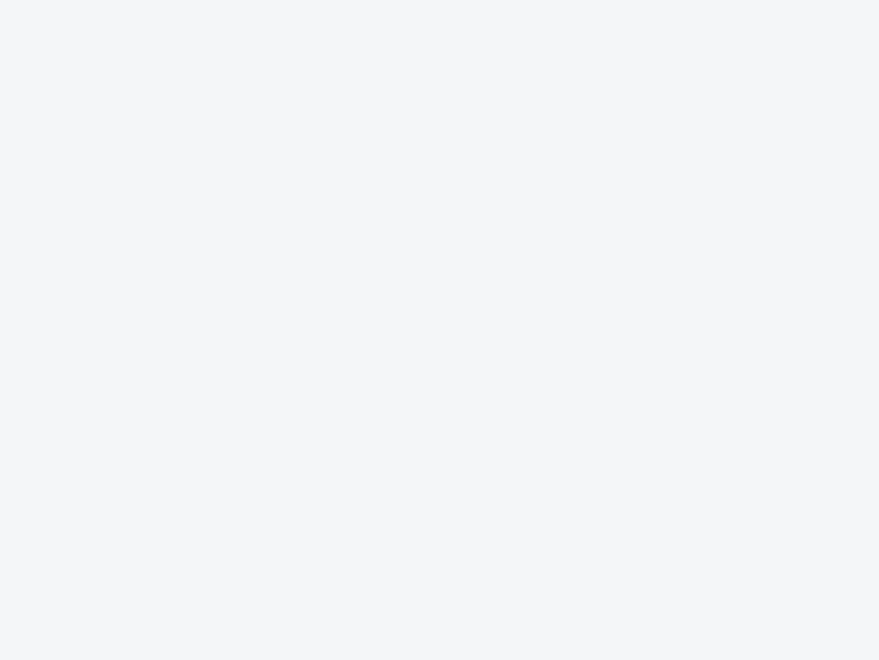
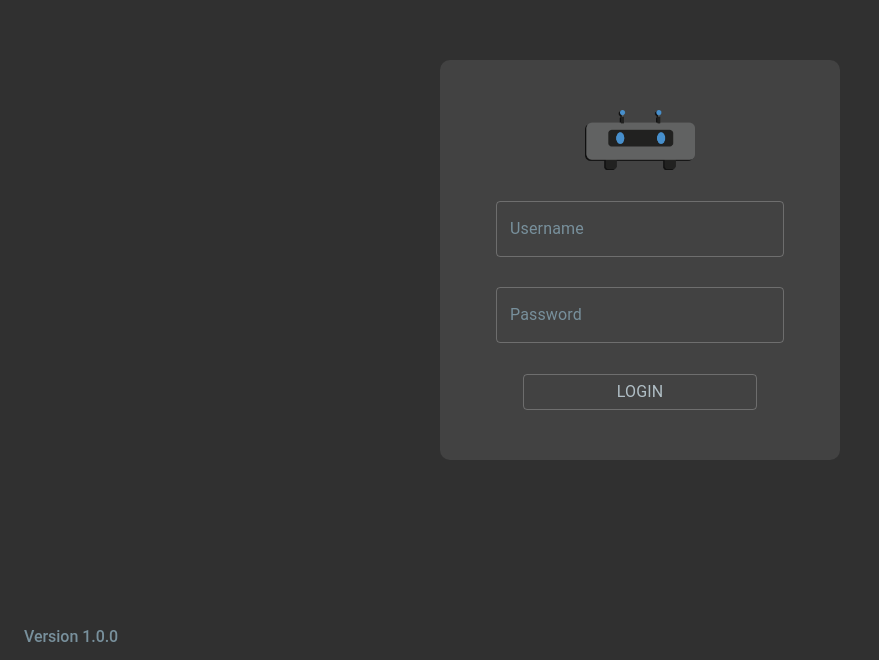
Before and after one commit to Project-Euba/Project-Euba, a React (Create React App) app in the folder client/: page /login in a window 1280 px wide. Shown: the part 140-800 px from the top of the page, without its empty margins (0-879 px from the left). Built offline with nearby package versions, Linux system fonts and the light colour scheme.

Commit message:
Setup frontend of login system

```diff
--- a/client/src/layout/DashboardLayout/SideNavigationBar/SideNavigationItem.js
+++ b/client/src/layout/DashboardLayout/SideNavigationBar/SideNavigationItem.js
@@ -2,7 +2,7 @@ import React from "react";
 import { NavLink as RouterLink } from "react-router-dom";
 import clsx from "clsx";
 import PropTypes from "prop-types";
-import { Button, ListItem, makeStyles } from "@material-ui/core";
+import { Button, ListItem, Typography, makeStyles } from "@material-ui/core";
 
 const useStyles = makeStyles((theme) => ({
   item: {
@@ -58,7 +58,7 @@ const SideNavigationItem = ({
         to={href}
       >
         {Icon && <Icon className={classes.icon} size="20" />}
-        <span className={classes.title}>{title}</span>
+        <Typography className={classes.title} variant="h6">{title}</Typography>
       </Button>
     </ListItem>
   );
--- a/client/src/layout/DashboardLayout/SideNavigationBar/index.js
+++ b/client/src/layout/DashboardLayout/SideNavigationBar/index.js
@@ -55,7 +55,7 @@ const SideNavigationBar = ({ onMobileClose, openMobile }) => {
 
   const content = (
     <Box height="100%" display="flex" flexDirection="column">
-      <Box
+      {/* <Box
         alignItems='center'
         display='flex'
         flexDirection='column'
@@ -71,7 +71,7 @@ const SideNavigationBar = ({ onMobileClose, openMobile }) => {
         </Typography>
         <VersionNumber />
       </Box>
-      <Divider />
+      <Divider /> */}
       <Box p={2}>
         <List>
           {items.map((item) => (
--- a/client/src/theme/index.js
+++ b/client/src/theme/index.js
@@ -6,10 +6,10 @@ const theme = createMuiTheme({
   palette: {
     type: 'dark',
     primary: {
-      main: colors.blue[600]
+      main: "#478fcc"
     },
     secondary: {
-      main: colors.blue[600]
+      main: "#478fcc"
     },
     text: {
       primary: colors.blueGrey[200],
--- a/client/src/views/auth/LoginView/index.js
+++ b/client/src/views/auth/LoginView/index.js
@@ -1,10 +1,95 @@
-import React from 'react';
+import React, { useState } from "react";
+import {
+  Box,
+  TextField,
+  Container,
+  Typography,
+  Button,
+  makeStyles,
+} from "@material-ui/core";
+import clsx from "clsx";
+import EubaLogo from "../../../components/EubaLogo";
+import Page from "../../../components/Page";
+import VersionNumber from "../../../components/VersionNumber";
 
+const useStyles = makeStyles((theme) => ({
+  root: {
+    backgroundColor: theme.palette.background.default,
+    height: "100%",
+    width: "100%",
+  },
+  mainBox: {
+    height: "100%",
+    width: "100%",
+    paddingBottom: theme.spacing(3),
+    paddingTop: theme.spacing(3),
+  },
+  centerAlign: {
+    display: "flex",
+    justifyContent: "space-evenly",
+    alignItems: "center",
+    flexDirection: "column",
+  },
+  loginBox: {
+    backgroundColor: theme.palette.background.paper,
+    borderRadius: "10px",
+    height: "400px",
+    width: "400px",
+    padding: "20px",
+  },
+  loginField: {
+    width: "80%",
+  },
+  loginButton: {
+    width: "65%",
+  },
+  versionNumBox: {
+    position: "absolute",
+    bottom: 13,
+    left: 0,
+  },
+}));
 
 const LoginView = () => {
+  let classes = useStyles();
+  const [username, setUsername] = useState("");
+  const [password, setPassword] = useState("");
   return (
-    <></>
+    <Page className={classes.root} title="Login">
+      <Box className={clsx(classes.root, classes.centerAlign)}>
+        <Container
+          maxWidth="md"
+          className={clsx(classes.loginBox, classes.centerAlign)}
+        >
+          <EubaLogo className={classes.eubaLogo} width="110px" height="60px" />
+          <TextField
+            label="Username"
+            autoComplete="username"
+            variant="outlined"
+            className={classes.loginField}
+            onChange={(event) => {
+              setUsername(event.target.value);
+            }}
+          />
+          <TextField
+            label="Password"
+            autoComplete="current-password"
+            variant="outlined"
+            className={classes.loginField}
+            onChange={(event) => {
+              setPassword(event.target.value);
+            }}
+          />
+          <Button variant="outlined" className={classes.loginButton}>
+            <Typography color="secondaryColor">Login</Typography>
+          </Button>
+        </Container>
+      </Box>
+      <Container className={classes.versionNumBox}>
+        <VersionNumber />
+      </Container>
+    </Page>
   );
-}
+};
 
 export default LoginView;
```
